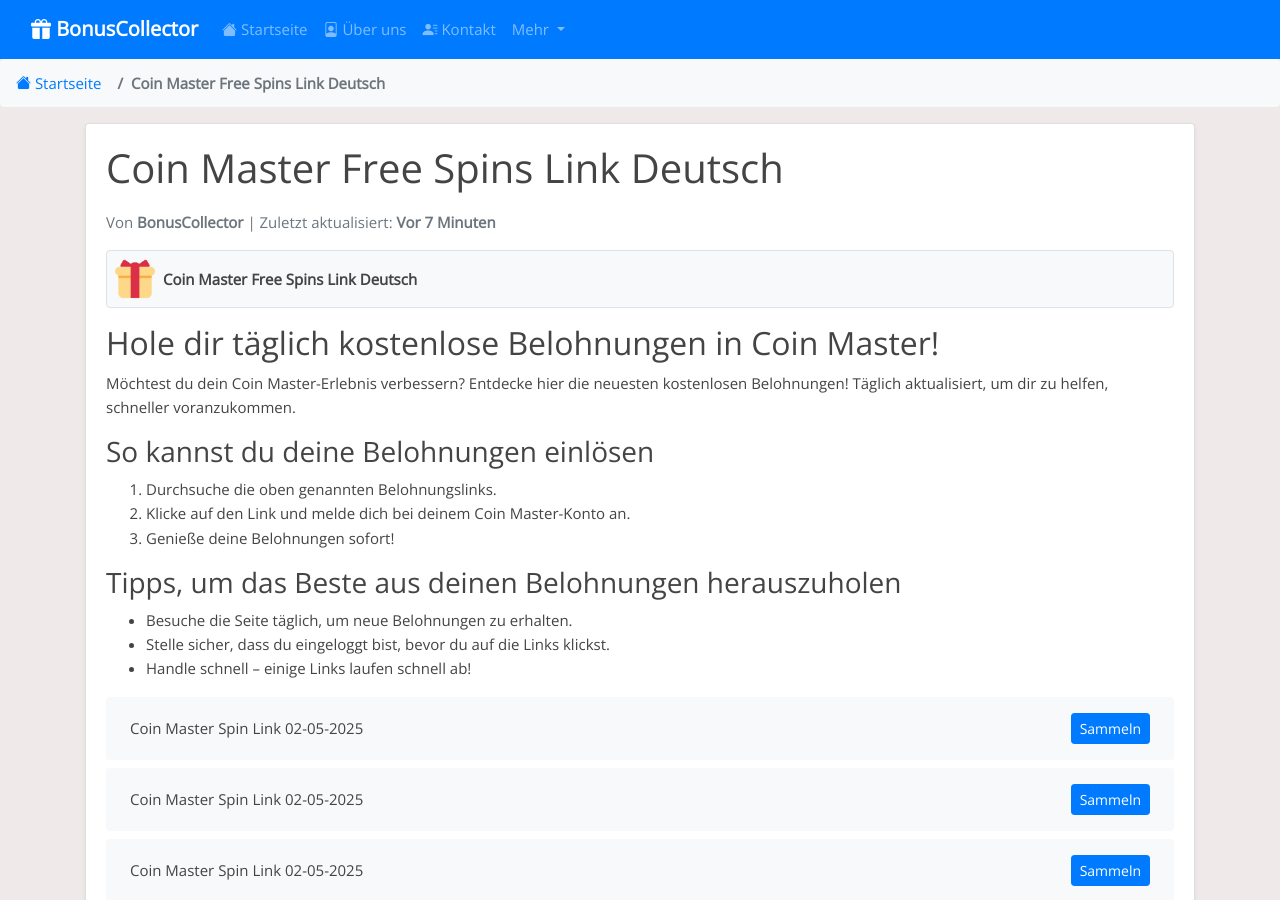
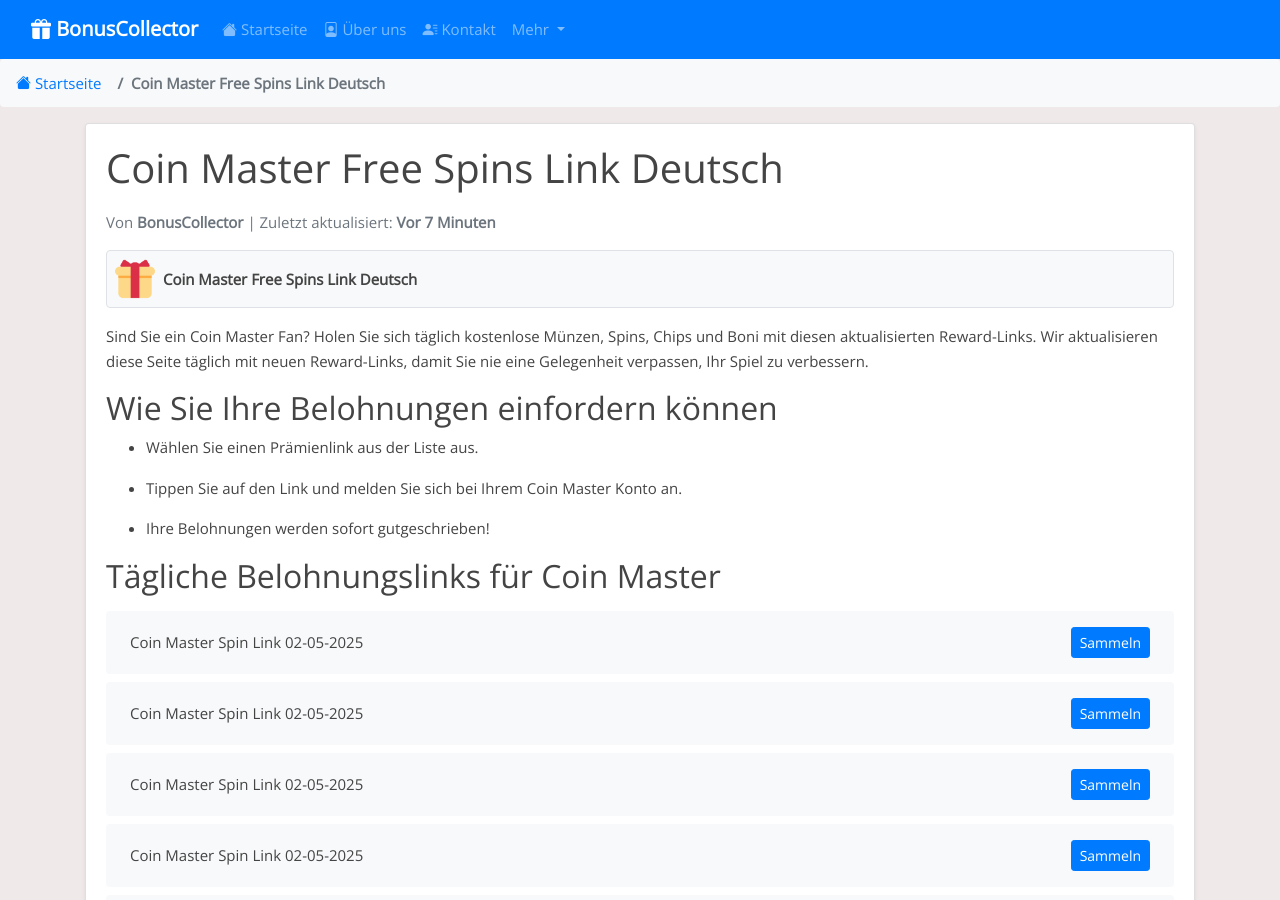
Before and after one commit to Prollad99/bs-de, a Jekyll site: the page built from _posts/2025-01-16-coin-master.md, in a window 1280 px wide and 900 px high. Built offline with Jekyll 4.4.1, drawn with Linux system fonts in a browser that asks for light colours; some of the changed text lies outside the part shown.

Commit message:
Aktualisiere coin-master-Belohnungslinks, Inhalte und Änderungsdatum

```diff
--- a/_includes/coin-master_footer.html
+++ b/_includes/coin-master_footer.html
@@ -1,7 +1,7 @@
-<h3>Warum du unsere Coin Master-Updates folgen solltest</h3>
+## Warum sollten Sie unsere Reward Updates verfolgen?
 
-<p>Wir bieten täglich die neuesten Belohnungslinks aus offiziellen Coin Master-Aktionen. So bleibst du immer auf dem neuesten Stand. Speichere diese Seite für schnellen Zugriff.</p>
 
-<h4>Hinweis:</h4>
+Wir aktualisieren die Links ständig, um sicherzustellen, dass Sie die neuesten Belohnungen erhalten. Alle Belohnungen stammen aus offiziellen Coin Master Aktionen, so dass Sie sie einfach und sicher einfordern können.
 
-<p>Diese Seite ist nicht mit den offiziellen Entwicklern von Coin Master verbunden. Alle Belohnungen stammen aus öffentlichen Quellen.</p>
+
+Hinweis: Diese Links können ablaufen, also fordern Sie Ihre Belohnungen schnell ein. Wir sind nicht mit den Entwicklern von Coin Master verbunden; diese Seite ist eine Ressource für Spieler.
--- a/_includes/coin-master_post.html
+++ b/_includes/coin-master_post.html
@@ -1,27 +1,14 @@
-<h2>Hole dir täglich kostenlose Belohnungen in Coin Master!</h2>
+Sind Sie ein Coin Master Fan? Holen Sie sich täglich kostenlose Münzen, Spins, Chips und Boni mit diesen aktualisierten Reward-Links. Wir aktualisieren diese Seite täglich mit neuen Reward-Links, damit Sie nie eine Gelegenheit verpassen, Ihr Spiel zu verbessern.
 
-<p>Möchtest du dein Coin Master-Erlebnis verbessern? Entdecke hier die neuesten kostenlosen Belohnungen! Täglich aktualisiert, um dir zu helfen, schneller voranzukommen.</p>
 
-<h3>So kannst du deine Belohnungen einlösen</h3>
+## Wie Sie Ihre Belohnungen einfordern können
 
-<ol>
 
-  <li>Durchsuche die oben genannten Belohnungslinks.</li>
+- Wählen Sie einen Prämienlink aus der Liste aus.
 
-  <li>Klicke auf den Link und melde dich bei deinem Coin Master-Konto an.</li>
+- Tippen Sie auf den Link und melden Sie sich bei Ihrem Coin Master Konto an.
 
-  <li>Genieße deine Belohnungen sofort!</li>
+- Ihre Belohnungen werden sofort gutgeschrieben!
 
-</ol>
 
-<h3>Tipps, um das Beste aus deinen Belohnungen herauszuholen</h3>
-
-<ul>
-
-  <li>Besuche die Seite täglich, um neue Belohnungen zu erhalten.</li>
-
-  <li>Stelle sicher, dass du eingeloggt bist, bevor du auf die Links klickst.</li>
-
-  <li>Handle schnell – einige Links laufen schnell ab!</li>
-
-</ul>
+## Tägliche Belohnungslinks für Coin Master
```
